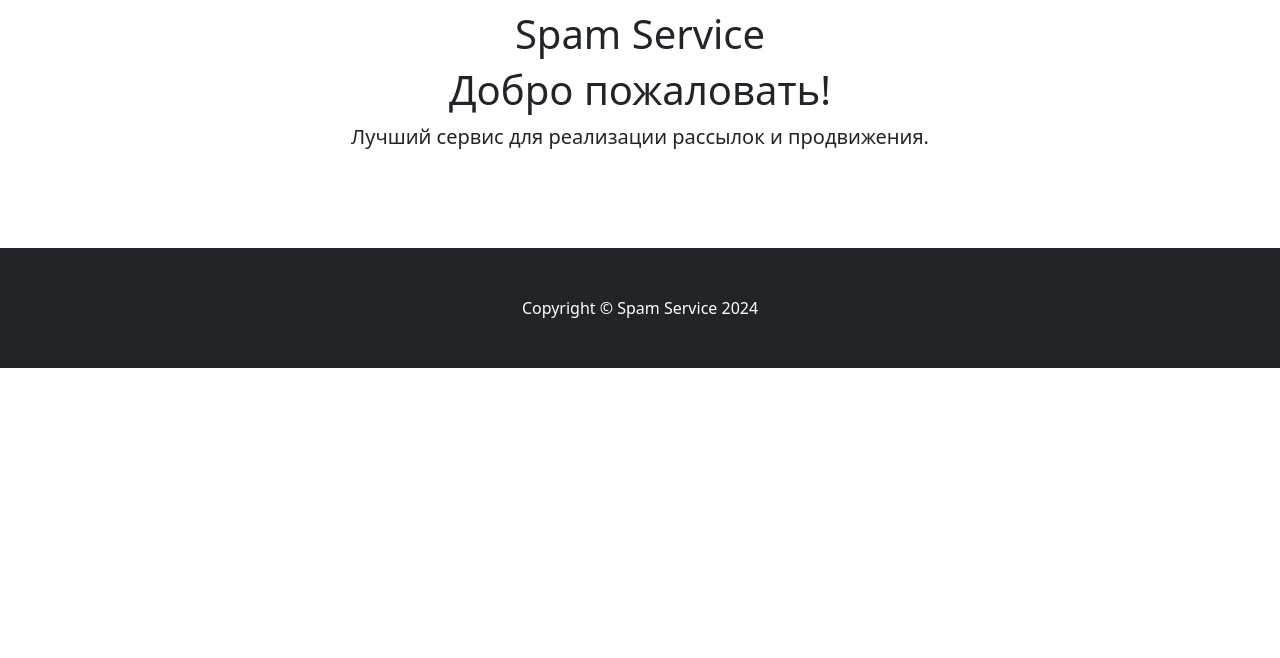
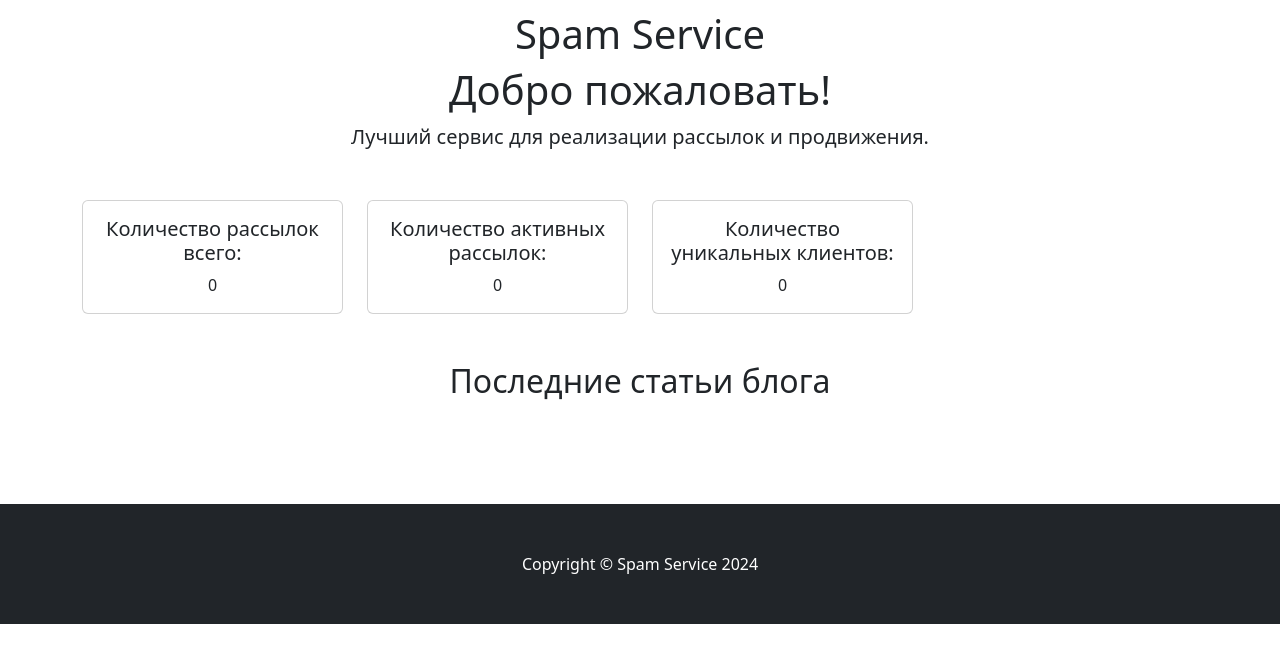
Before and after one commit to EvgeniiErmak/Django_Spam_Service_2024, a Django app: page / in a window 1280 px wide. Shown: the part 142-800 px from the top of the page. Run offline with Django 5.2, Linux system fonts and the light colour scheme; data that the repository does not hold is empty; some libraries are stand-ins or nearby versions.

Commit message:
Главная страница реализована

```diff
--- a/blog/models.py
+++ b/blog/models.py
@@ -6,7 +6,7 @@ from django.utils import timezone
 class Post(models.Model):
     title = models.CharField(max_length=200, verbose_name='Заголовок')
     content = models.TextField(verbose_name='Содержимое статьи')
-    image = models.ImageField(upload_to='images/', null=True, blank=True, verbose_name='Изображение')
+    image = models.ImageField(upload_to='media/images/', null=True, blank=True, verbose_name='Изображение')
     views = models.PositiveIntegerField(default=0, verbose_name='Количество просмотров')
     publication_date = models.DateTimeField(default=timezone.now, verbose_name='Дата публикации')
 
--- a/blog/templates/blog/post_detail.html
+++ b/blog/templates/blog/post_detail.html
@@ -13,5 +13,8 @@
     <p>Просмотры: {{ post.views }}</p>
     <p>Дата публикации: {{ post.publication_date }}</p>
     <a href="{% url 'blog:post_list' %}" class="btn btn-primary">Вернуться к списку постов</a>
+    <div class="mt-3">
+    <a href="{% url 'mailing_service:home' %}" class="btn btn-primary">На главную</a>
+
   </article>
 {% endblock %}
--- a/mailing_service/templates/mailing_service/home.html
+++ b/mailing_service/templates/mailing_service/home.html
@@ -1,12 +1,58 @@
 <!-- templates/mailing_service/home.html -->
-{% extends 'mailing_service/base.html' %} <!-- Наследуемся от базового шаблона -->
+{% extends 'mailing_service/base.html' %}
 
-{% load static %} <!-- Подключаем тег static -->
+{% load static %}
+{% load crispy_forms_tags %}
 
-{% block content %} <!-- Переопределяем блок content -->
+{% block content %}
 <div class="text-center mt-5">
     <h1>Spam Service</h1>
     <h1>Добро пожаловать!</h1>
     <p class="lead">Лучший сервис для реализации рассылок и продвижения.</p>
+    <div class="row mt-5">
+        <div class="col-md-3">
+            <div class="card">
+                <div class="card-body">
+                    <h5 class="card-title">Количество рассылок всего:</h5>
+                    <p class="card-text">{{ total_mailings }}</p>
+                </div>
+            </div>
+        </div>
+        <div class="col-md-3">
+            <div class="card">
+                <div class="card-body">
+                    <h5 class="card-title">Количество активных рассылок:</h5>
+                    <p class="card-text">{{ active_mailings }}</p>
+                </div>
+            </div>
+        </div>
+        <div class="col-md-3">
+            <div class="card">
+                <div class="card-body">
+                    <h5 class="card-title">Количество уникальных клиентов:</h5>
+                    <p class="card-text">{{ unique_clients }}</p>
+                </div>
+            </div>
+        </div>
+    </div>
+    <div class="row mt-5">
+        <div class="col-md-12">
+            <h2>Последние статьи блога</h2>
+        </div>
+        {% for post in latest_posts %}
+        <div class="col-md-4">
+            <div class="card mb-4">
+                {% if post.image %}
+                <img src="{{ post.image.url }}" class="card-img-top" alt="{{ post.title }}">
+                {% endif %}
+                <div class="card-body">
+                    <h5 class="card-title">{{ post.title }}</h5>
+                    <p class="card-text">{{ post.content|truncatewords_html:20 }}</p>
+                    <a href="{% url 'blog:post_detail' post.pk %}" class="btn btn-primary">Читать далее</a>
+                </div>
+            </div>
+        </div>
+        {% endfor %}
+    </div>
 </div>
 {% endblock %}
--- a/mailing_service/views.py
+++ b/mailing_service/views.py
@@ -1,16 +1,17 @@
 # mailing_service/views.py
 from .forms import ClientForm, MailingForm, MessageForm, ClientDeleteConfirmationForm
 from .models import Client, Mailing, Message, Log
+from django.shortcuts import redirect, render
 from django.http import HttpResponseRedirect
 from django.views.generic import DetailView
+from django.core.mail import send_mail
 from django.urls import reverse_lazy
-from django.shortcuts import redirect, render
 from django.http import HttpResponse
-from django.core.mail import send_mail
 from django.conf import settings
 from django.contrib import messages
 from django.db.models import Q
 from .tasks import EmailTask
+from blog.models import Post
 from django.views.generic import (
     TemplateView,
     CreateView,
@@ -36,9 +37,8 @@ class ClientListView(ListView):
             selected_clients = list(Client.objects.values_list('pk', flat=True))
 
         if 'delete_selected' in request.POST:
-            # Проверка наличия выбранных клиентов перед удалением
             if selected_clients:
-                return redirect(reverse_lazy('mailing_service:client_confirm_delete', args=[','.join(selected_clients)]))  # Перенаправление на страницу подтверждения удаления
+                return redirect(reverse_lazy('mailing_service:client_confirm_delete', args=[','.join(selected_clients)]))
 
         return redirect(reverse_lazy('mailing_service:client_list'))
 
@@ -251,3 +251,15 @@ def send_test_email_view(request):
         return HttpResponse('Тестовое письмо успешно отправлено!')
     except Exception as e:
         return HttpResponse(f'Ошибка при отправке тестового письма: {e}')
+
+
+class HomeView(TemplateView):
+    template_name = 'mailing_service/home.html'
+
+    def get_context_data(self, **kwargs):
+        context = super().get_context_data(**kwargs)
+        context['total_mailings'] = Mailing.objects.count()  # Количество рассылок всего
+        context['active_mailings'] = Mailing.objects.filter(status='active').count()  # Количество активных рассылок
+        context['unique_clients'] = Client.objects.count()  # Количество уникальных клиентов
+        context['latest_posts'] = Post.objects.order_by('-publication_date')[:3]  # Три последние статьи блога
+        return context
```
Also changed, not shown: blog/views.py (+11 -0 lines).
